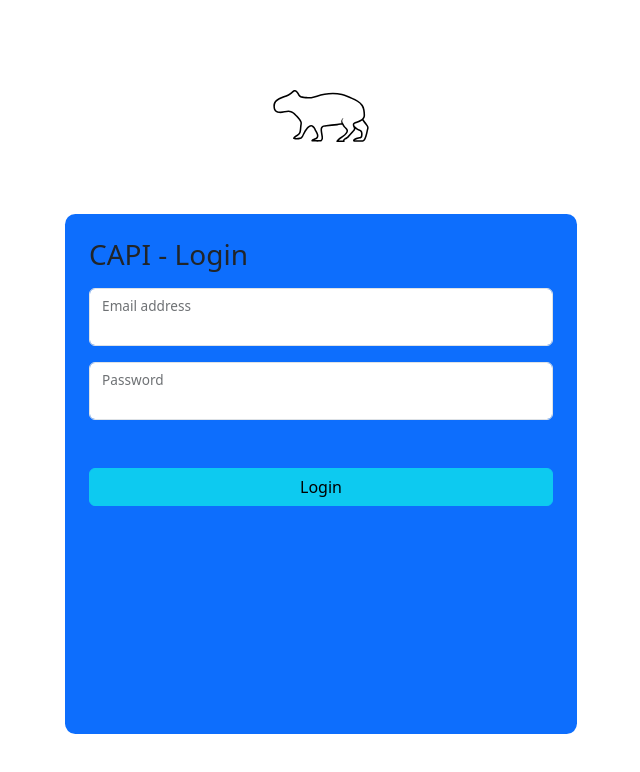
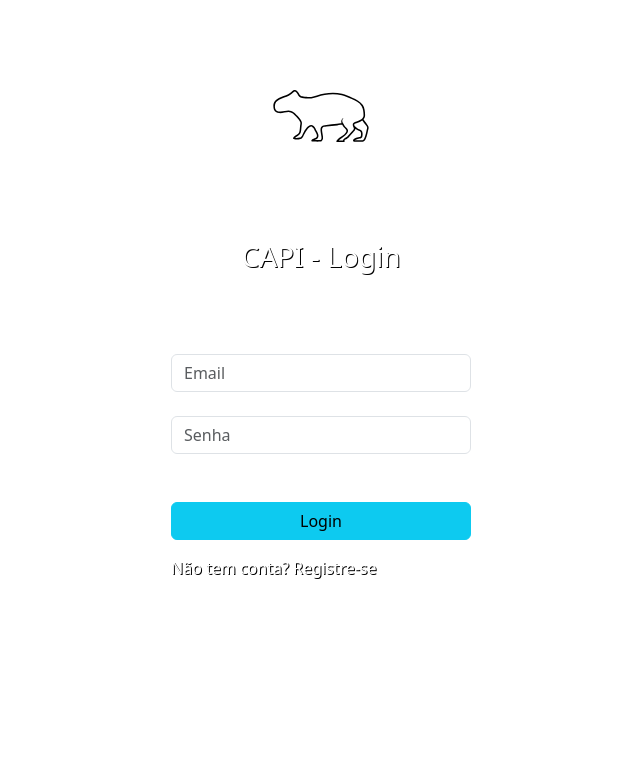
Before and after one commit to Grizzlyess/Capi_JS, a React (Vite) app: page / in a window 1280 px wide. Shown: the top 772 px of the page, without its empty margins (319-959 px from the left). Built offline with nearby package versions, Linux system fonts and the light colour scheme; a web font is replaced by a local one.

Commit message:
Alterando gradiente e estilizando a tela de login

```diff
--- a/src/components/main/Main.css
+++ b/src/components/main/Main.css
@@ -1,11 +1,11 @@
 .main {
-  background: linear-gradient(180deg, cyan 10%, #00d398 50%, #00a735 80%);
-  color: black;
+    background: linear-gradient(180deg, cyan 10%, rgb(0, 211, 152) 50%, #00858a 90%);
+    color: black;
 }
 
 .msg {
-  font-family: "Momo Signature", sans-serif;
-  font-size: larger;
-  height: 20vh;
-  text-align: center;
+    font-family: "Momo Signature", sans-serif;
+    font-size: larger;
+    height: 20vh;
+    text-align: center;
 }
--- a/src/pages/Login.css
+++ b/src/pages/Login.css
@@ -1,8 +1,27 @@
 .logo {
-  width: 100px;
+    width: 100px;
 }
 .login {
-  height: 65vh;
-  width: 40vw;
-  border-radius: 2%;
+    text-shadow: #000 1px 1px;
+    height: 65vh;
+    width: 40vw;
+    border-radius: 2%;
+    background-color: rgba(255, 255, 255, 0.17);
+    backdrop-filter: blur(100px);
+    border: 2px solid rgba(255, 255, 255, 0.2);
 }
+.login h3 {
+    color: white;
+    text-align: center;
+}
+.forms {
+    margin: 50px;
+    padding: 30px;
+}
+.register p, a{
+    color: white;
+    text-decoration: none;
+}
+.register a:hover {
+    text-decoration: underline;
+}
--- a/src/pages/Login.tsx
+++ b/src/pages/Login.tsx
@@ -2,31 +2,30 @@ import "./Login.css";
 
 const Login = () => {
     return (
-    <main className="main d-flex justify-content-center align-items-center min-vh-100 flex-column">
+        <div className="main d-flex justify-content-center align-items-center min-vh-100 flex-column">
             <div className="logo text-center mb-5">
                 <img src="src/assets/capi.svg" alt="" />
             </div>
-      <div className="login bg-primary p-4">
-        <h3 className="mb-3">CAPI - Login</h3>
-        <form>
-          <div className="form-floating mb-3">
-            <input type="email" className="form-control" id="floatingInput" />
-            <label className="form-label">Email address</label>
+            <div className="login p-4">
+                <h3 className="mb-5">CAPI - Login</h3>
+                <div className="forms">
+                    <div className="form mb-4">
+                        <input type="email" className="form-control" placeholder="Email" />
                     </div>
-          <div className="form-floating mb-5">
-            <input
-              type="password"
-              className="form-control"
-              id="exampleInputPassword1"
-            />
-            <label className="form-label">Password</label>
+                    <div className="form mb-5">
+                        <input type="password" className="form-control" placeholder="Senha" />
                     </div>
-          <button type="submit" className="btn btn-info w-100">
+                    <button type="submit" className="btn btn-info w-100 mb-3">
                         Login
                     </button>
-        </form>
+                    <div className="register">
+                        <p>
+                            Não tem conta? <a href="#">Registre-se</a>
+                        </p>
                     </div>
-    </main>
+                </div>
+            </div>
+        </div>
     );
 };
 export default Login;
```
Also changed, not shown: 1 other file (tests, documents, lock files or other folders). Lines whose indentation alone changed are shown as unchanged.
